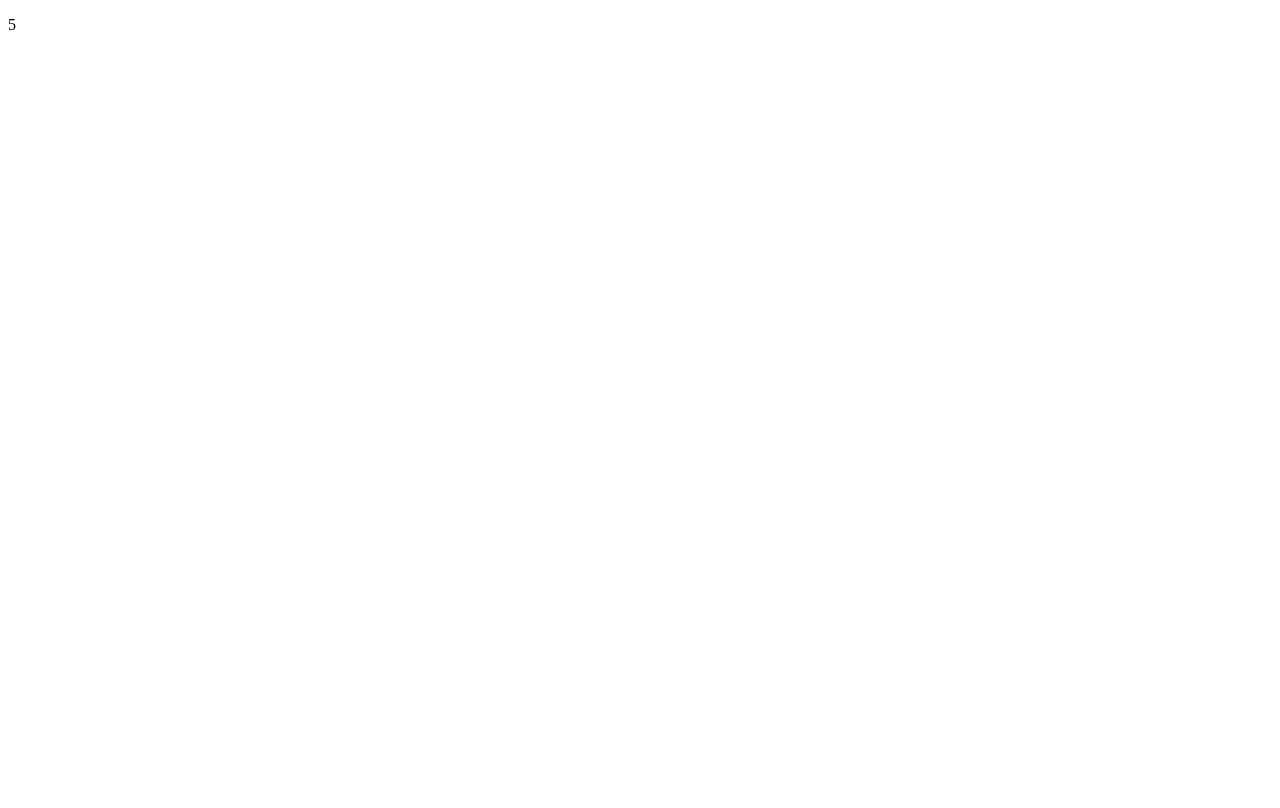
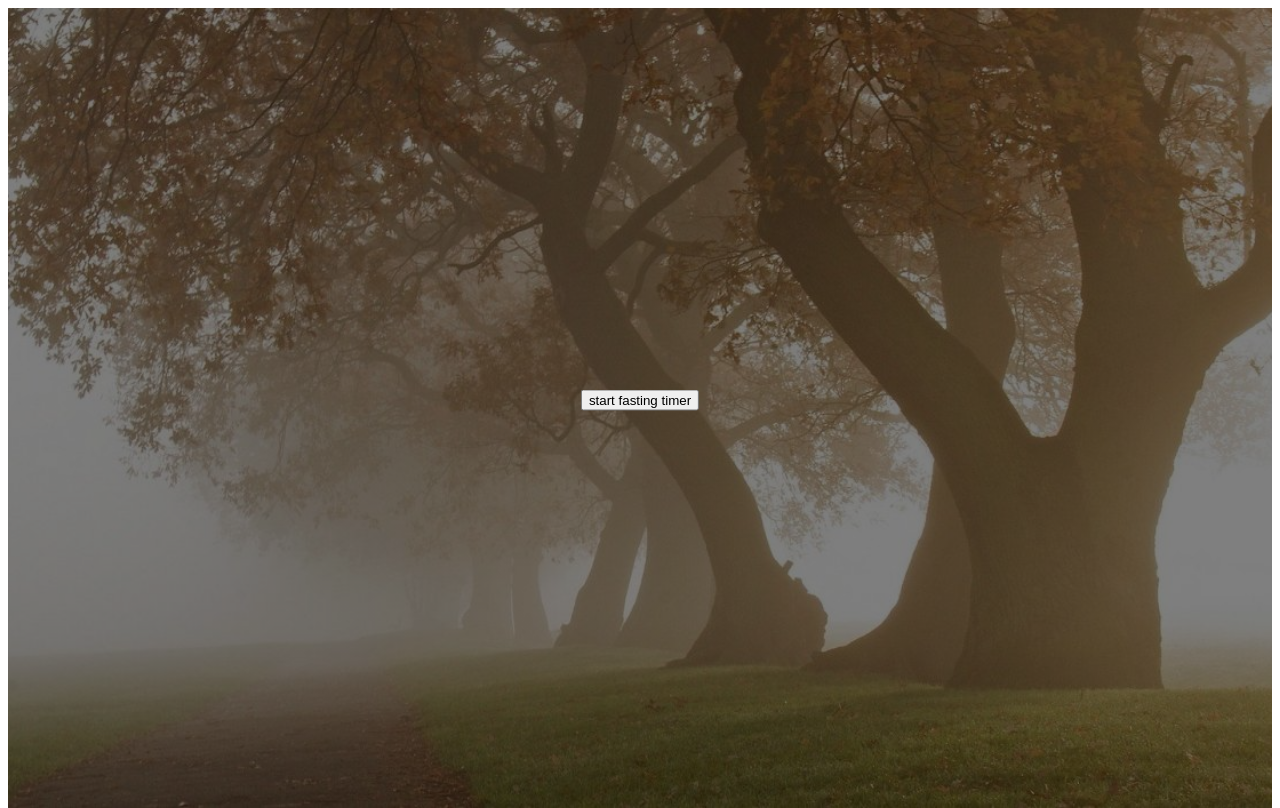
Before and after one commit to 76500833/Fasting-Timer, a plain HTML site: page index.html in a window 1280 px wide. Drawn offline with nearby package versions, Linux system fonts and the light colour scheme; a web font is replaced by a local one.

Commit message:
btn added
and bg image

```diff
--- a/assets/script.js
+++ b/assets/script.js
@@ -1,13 +1,22 @@
+dayjs.extend(window.dayjs_plugin_duration);
 window.onload = function() {
-    var timeEl = document.createElement('p')
-    document.body.appendChild(timeEl)
+    let containerForTimer = document.body.getElementsByClassName('hero-text')[0]
+    let timerOnPage = document.body.getElementsByClassName('timer')[0]
     var time = 0;
+
     function countdown() {
         var timer = setInterval(function() {
             time++
-            timeEl.textContent = time;
+            // credit to gihub ai sidebar
+            var duration = dayjs.duration(time, 'seconds');
+            var formattedTime = `${duration.days()}d ${duration.hours()}h ${duration.minutes()}m ${duration.seconds()}s`;
+
+            timerOnPage.textContent = formattedTime;
 
         }, 1000);
     }
+let btn = document.getElementById('btn')
+btn.addEventListener('click', function(){
     countdown()
+})
 }
--- a/assets/style.css
+++ b/assets/style.css
@@ -0,0 +1,53 @@
+/* * {
+    box-sizing:border-box;
+}
+#containerForTimer {
+    display: flex;
+    justify-content: center;
+    align-items: center;
+    height: 100vh;
+
+    font-family: short stack;
+    font-size: 40px;
+    position:absolute;
+}
+h1 {
+    font-family: 'Short Stack', cursive, Arial, Helvetica, sans-serif;
+    position:absolute;
+}
+p {
+    font-family: 'Short Stack', cursive, Arial, Helvetica, sans-serif;
+    margin: auto;
+
+} */
+
+body, html {
+    height: 100%;
+    font-family: short stack, sans-serif;
+}
+
+/* The hero image */
+.hero-image {
+  /* Use "linear-gradient" to add a darken background effect to the image (photographer.jpg). This will make the text easier to read */
+  background-image: linear-gradient(rgba(0, 0, 0, 0.5), rgba(0, 0, 0, 0.5)), url("b61c6bb4b3137668893e0f67b6e1ee10-700.jpg");
+
+  /* Set a specific height */
+  height: 100%;
+
+  /* Position and center the image to scale nicely on all screens */
+  background-position: center;
+  background-repeat: no-repeat;
+  background-size: cover;
+  position: relative;
+}
+
+/* Place text in the middle of the image */
+.hero-text {
+  text-align: center;
+  position: absolute;
+  top: 50%;
+  left: 50%;
+  transform: translate(-50%, -50%);
+  color: white;
+
+}
--- a/index.html
+++ b/index.html
@@ -5,21 +5,30 @@
     <meta name="viewport" content="width=device-width, initial-scale=1.0">
     <title>Document</title>
     <link rel="stylesheet" href="assets/style.css">
+    <link rel="preconnect" href="https://fonts.googleapis.com">
+<link rel="preconnect" href="https://fonts.gstatic.com" crossorigin>
+<link href="https://fonts.googleapis.com/css2?family=Short+Stack&display=swap" rel="stylesheet">
 </head>
 <body>
+<!--
+    <div id="containerForTimer">
+        <p id="timer"></p>
+    </div>
+    <h1>record the length of your fast</h1> -->
+    <div class="hero-image">
+        <div class="hero-text">
+            <button id="btn">start fasting timer</button>
 
+          <p class="timer"></p>
 
-
-
-
-
-
-
-
-
+        </div>
+    </div>
 
 <script> src="https://cdn.jsdelivr.net/npm/dayjs@1.11.3/dayjs.min.js"</script>
 <script src="https://ajax.googleapis.com/ajax/libs/jquery/3.5.1/jquery.min.js"></script>
+<script src="https://cdn.jsdelivr.net/npm/dayjs@1.11.3/dayjs.min.js"></script>
+<script src="https://cdn.jsdelivr.net/npm/dayjs@1.11.3/plugin/duration.js"></script>
 <script src="./assets/script.js"></script>
+
 </body>
 </html>
```
Also changed, not shown: assets/b61c6bb4b3137668893e0f67b6e1ee10-700.jpg (added), assets/colored-earth-view-from-the-moon-wallpaper-1600x900.jpg (added).
